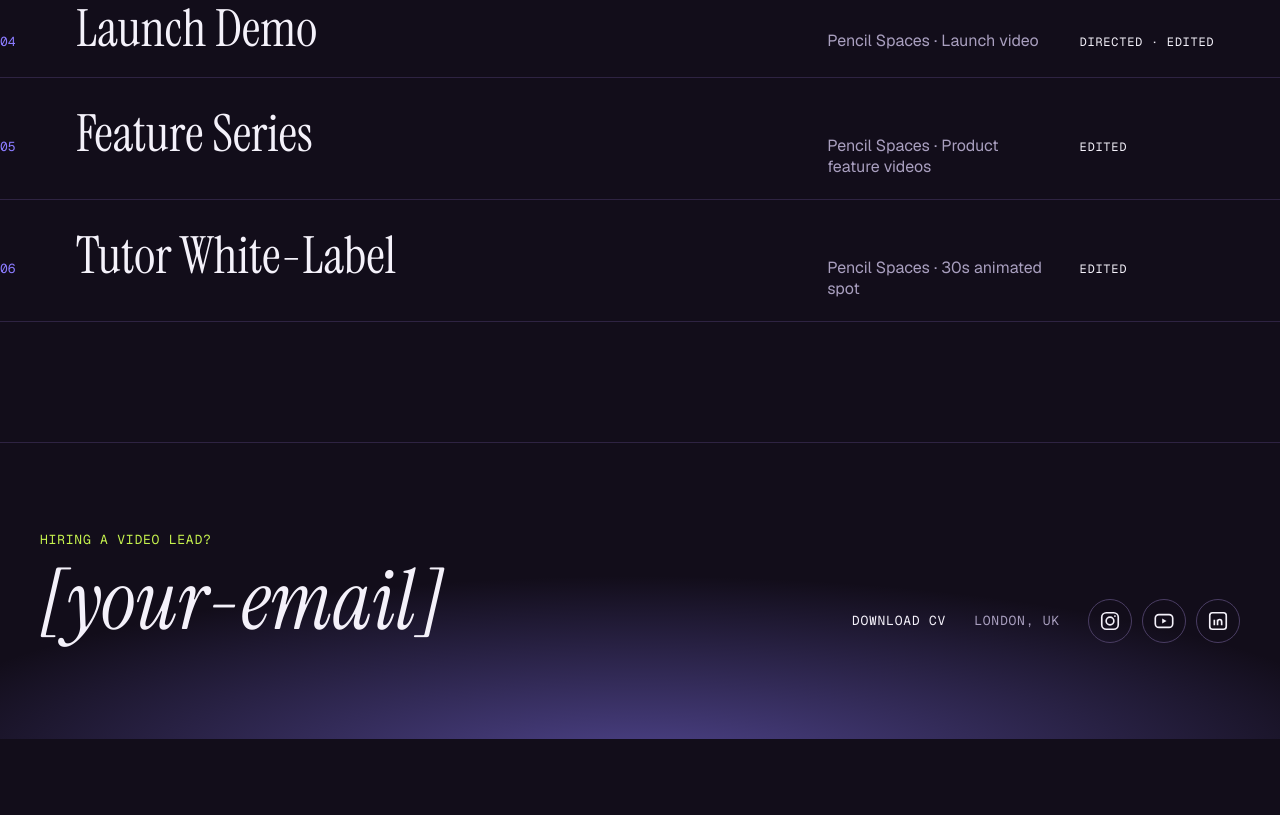
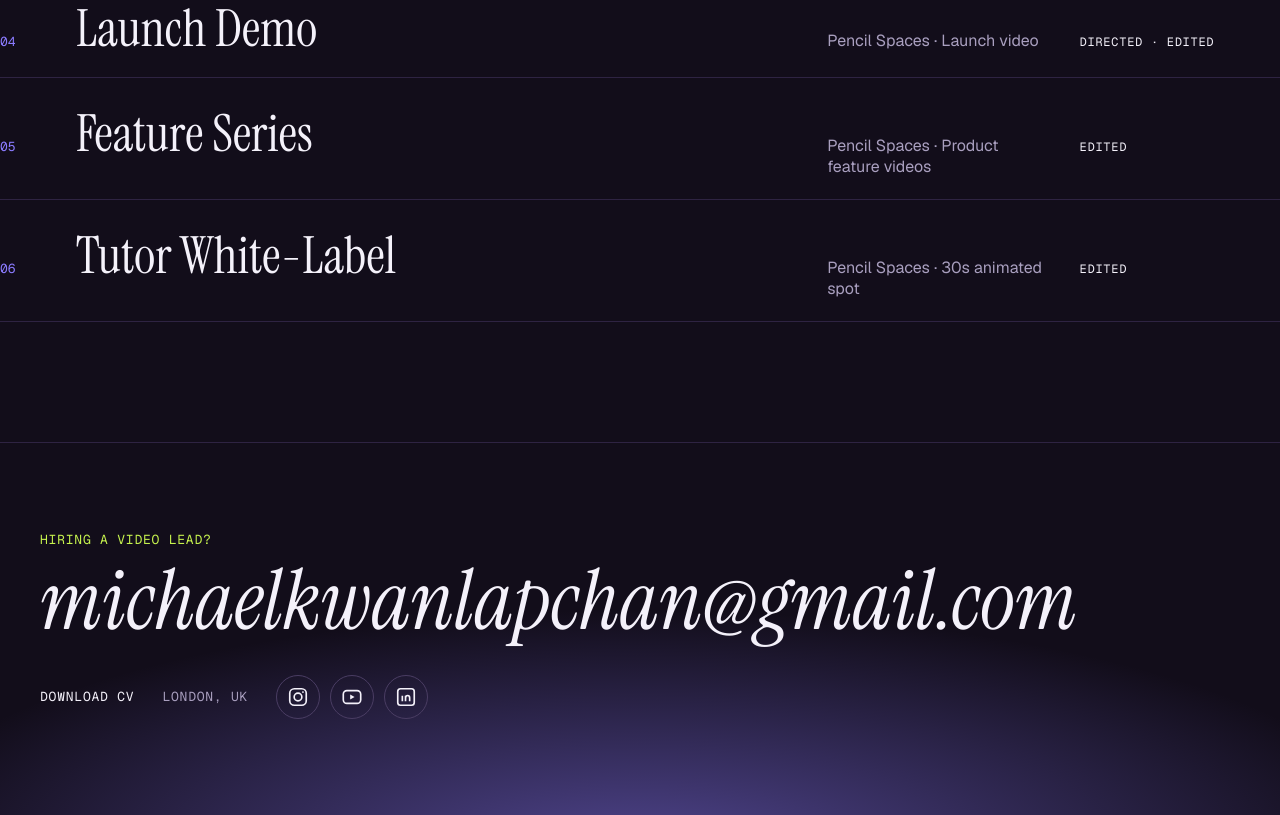
Before and after one commit to SpeedyMike64/michael-portfolio, a plain HTML site: page index.html in a window 1280 px wide. Shown: the part 1638-2453 px from the top of the page. Before the commit the page ends 2377 px from the top, so only its background shows below. Drawn offline with nearby package versions, Linux system fonts and the light colour scheme.

Commit message:
Staging: add contact email
Co-Authored-By: Claude Opus 5.5 <noreply@anthropic.com>
Claude-Session: https://claude.ai/code/session_01AW3ixhmtB9weDkMVw1mKTu

```diff
--- a/assets/content.js
+++ b/assets/content.js
@@ -7,7 +7,7 @@
 
 window.SITE = {
   name: "Michael Chan",
-  email: "[your-email]",
+  email: "michaelkwanlapchan@gmail.com",
   location: "London, UK",
   availability: "Open to in-house roles",
   linkedin: "https://www.linkedin.com/in/[your-handle]",
--- a/index.html
+++ b/index.html
@@ -50,7 +50,7 @@
     <div class="footer-in">
       <div style="display:flex;flex-direction:column;gap:12px">
         <span class="mono" style="color:var(--lime)">Hiring a video lead?</span>
-        <a class="big" data-site="email" href="mailto:[your-email]">[your-email]</a>
+        <a class="big" data-site="email" href="mailto:michaelkwanlapchan@gmail.com">michaelkwanlapchan@gmail.com</a>
       </div>
       <div class="footer-links" style="align-items:center">
         <a href="about.html">Download CV</a>
```
Also changed, not shown: about.html (+2 -2 lines), project.html (+1 -1 lines).
